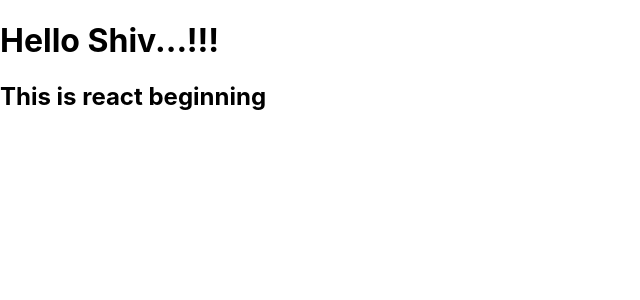
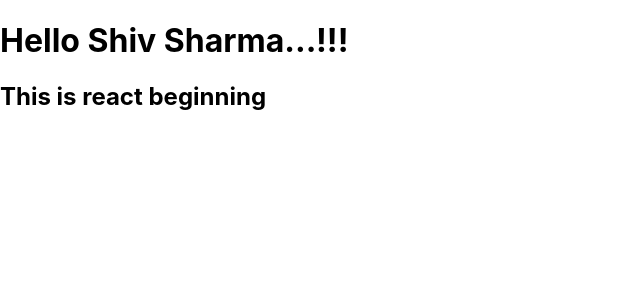
Before and after one commit to Shivam-bot/react, a React (Create React App) app in the folder react_start/: page / in a window 1280 px wide. Shown: the top 300 px of the page, without its empty margins (0-640 px from the left). Built offline with nearby package versions, Linux system fonts and the light colour scheme.

Commit message:
Template Literals

```diff
--- a/react_start/src/index.js
+++ b/react_start/src/index.js
@@ -4,13 +4,14 @@ import './index.css';
 import App from './App';
 import reportWebVitals from './reportWebVitals';
 
-const name = 'Shiv';
+const fname = 'Shiv';
+const lname = 'Sharma'
+
 ReactDOM.render(
     <>
-      <h1>Hello {name}...!!!</h1>
+      <h1> {` Hello ${fname} ${lname}...!!!`}</h1>
       <h2>This is react beginning</h2>
     </ >
-
   ,
   document.getElementById('root')
 );
```
